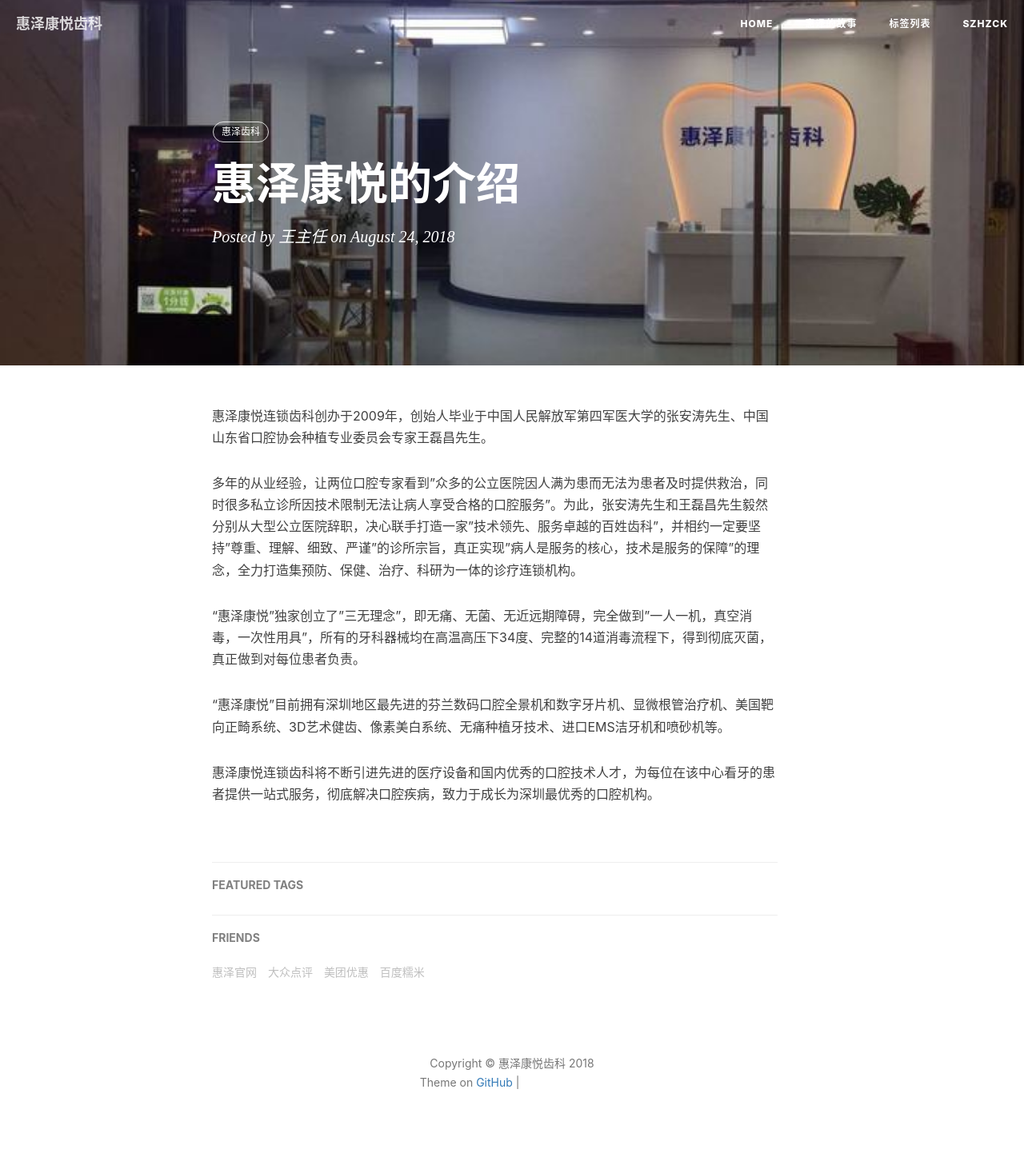
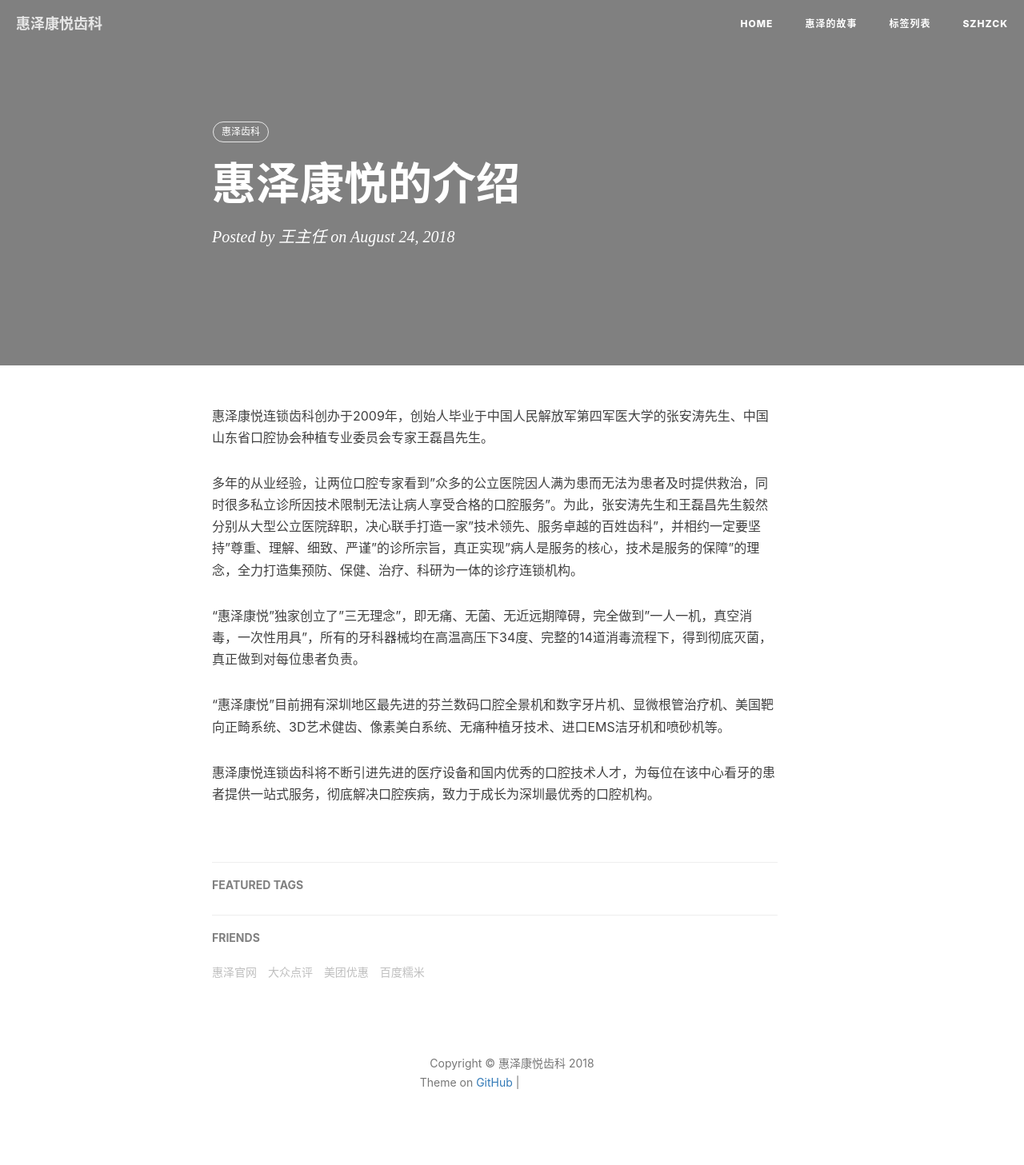
Before and after one commit to szhzck/szhzck.github.io, a Jekyll site: the page built from _posts/2018-08-24-Hello-world.md, in a window 1280 px wide. Shown: the whole page at 80% size. Built offline with Jekyll 4.4.1, drawn with Linux system fonts in a browser that asks for light colours; nearby versions of some CDN libraries; comment, search, counter and statistics services are not loaded; grey boxes are pictures that could not be loaded.

Commit message:
Update _config.yml

```diff
--- a/_config.yml
+++ b/_config.yml
@@ -1,7 +1,7 @@
 # Site settings
 title: 惠泽康悦齿科
 SEOTitle: 惠泽康悦齿科 | 请您见证惠泽的口碑！
-header-img: img/home-bg-menmian.jpg
+header-img: img/post-bg-blue.png
 email: szhzck@outlook.com
 description: "恭喜你！从此拥有灿烂笑容！"
 keyword: "惠泽康悦齿科, 惠泽齿科, 牙周病, 种植牙, 正畸"
```
